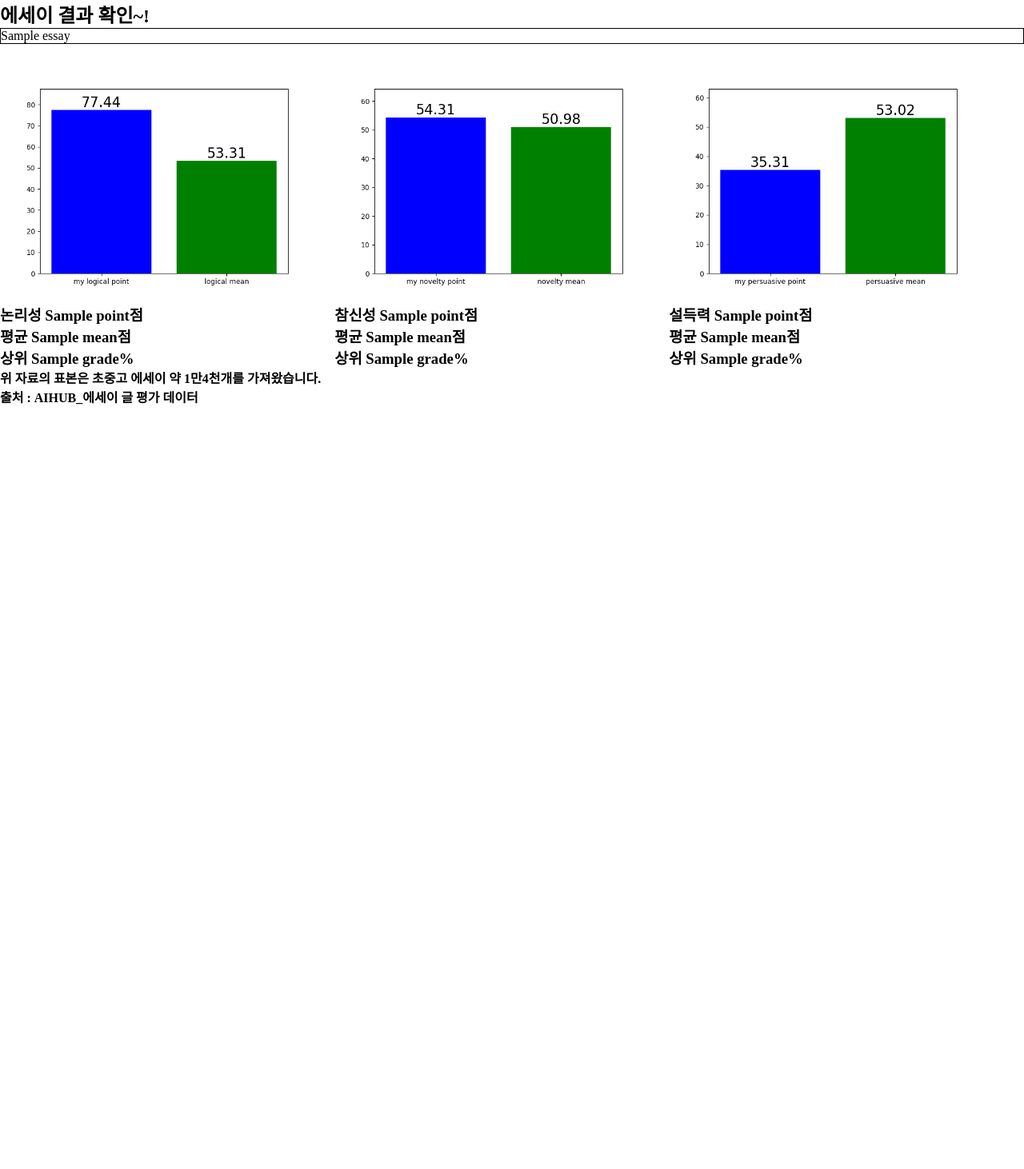
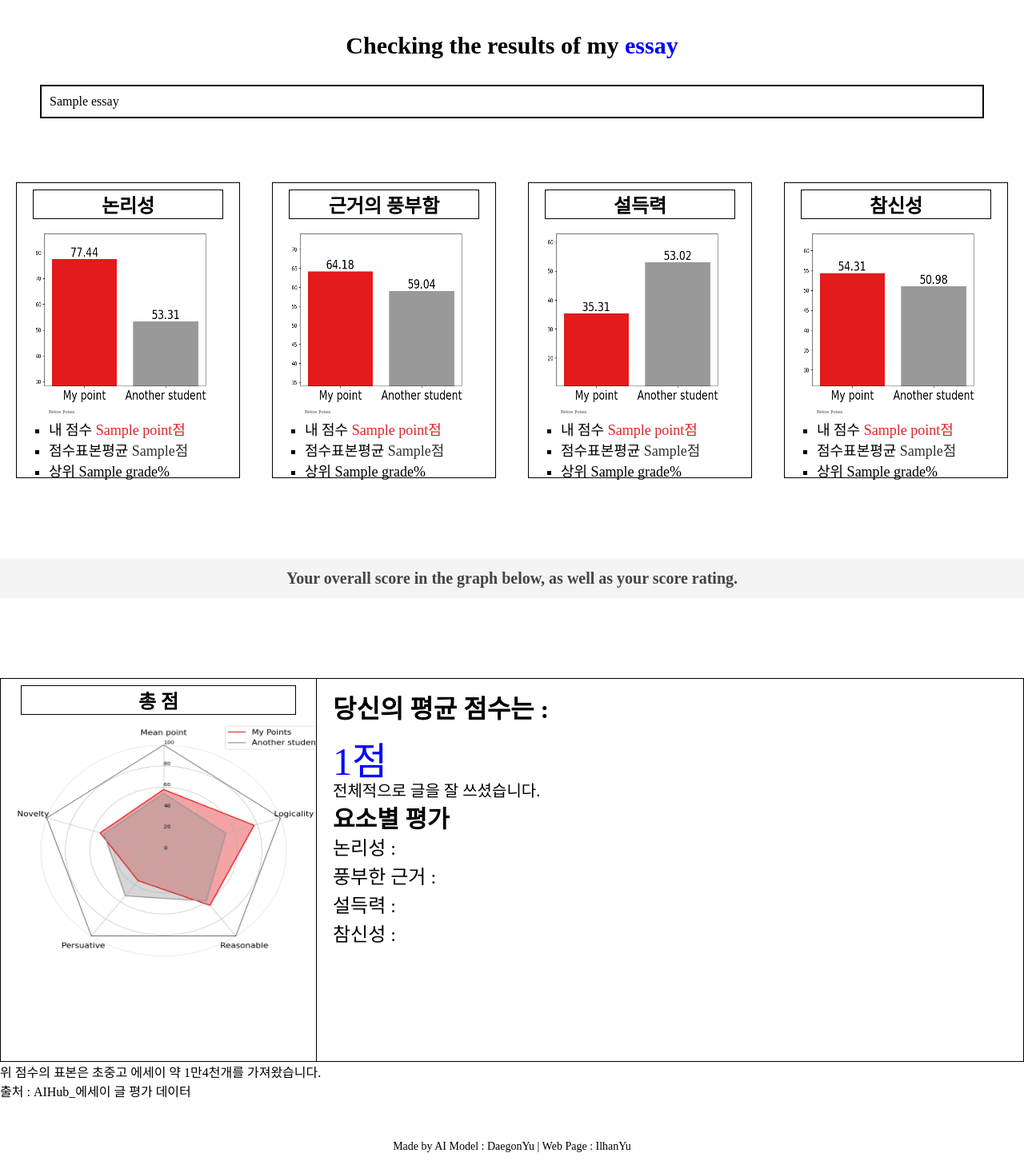
Before and after one commit to daegonYu/Automated-Essay-Scoring-Simple-Web, a Flask app: template templates/result.html in a window 1280 px wide. Shown: the whole page at 80% size. Before the commit the page ends 506 px from the top, so only its background shows below. Run offline with Flask 2, Linux system fonts and the light colour scheme; the template is opened without the code that fills it: most values are stand-ins (such as "Sample title", 1, 10 or a date in 2020); parts of the project's set-up code (start-up, migrations or seed data) failed here and were passed over.

Commit message:
그래프 수정 및 html 수정사항 적용

```diff
--- a/app.py
+++ b/app.py
@@ -4,7 +4,7 @@ import numpy as np
 import pandas as pd
 from matplotlib import pyplot as plt
 import re
-from pic import graph
+import pic
 
 app = Flask(__name__)
 
@@ -40,7 +40,8 @@ reason_mean = round(float(reason_mean),2)
 persuasive_mean = round(float(persuasive_mean),2)
 novelty_mean = round(float(novelty_mean),2)
 
-mean_list = [logical_mean, reason_mean, persuasive_mean, novelty_mean]
+hub_points = [logical_mean, reason_mean, persuasive_mean, novelty_mean]
+hub_mean = round(sum(hub_points) / len(hub_points),2)
 
 # numpy -> list
 logical_hub_points_list = list(logical_hub_points)
@@ -72,10 +73,11 @@ def result():
         reason_point = reason_model.result_point(input_sentence, mode_='reason')
         persuasive_point = persuasive_model.result_point(input_sentence, mode_='persuasive')
         novelty_point = novelty_model.result_point(input_sentence, mode_='novelty')
+
         total_point = logical_point + reason_point + persuasive_point + novelty_point
-
         point_list = [logical_point, reason_point, persuasive_point, novelty_point]
-
+        my_point_mean = round(sum(point_list) / len(point_list),2)
+        total_mean = my_point_mean, hub_mean
         # 점수가 다른 학생들과 비교하여 상위 몇 % 인지 계산
 
         logical_hub_points_list.append(logical_point)
@@ -91,20 +93,22 @@ def result():
         my_novelty_grade = (len(novelty_hub_points_list) - novelty_hub_points_list.index(novelty_point)) / len(novelty_hub_points_list) * 100
 
         grade_list = [my_logical_grade, my_reason_grade, my_persuasive_grade, my_novelty_grade]
+        my_grade_mean = round(sum(grade_list) / len(grade_list),2)
         grade_list = [round(grade,2) for grade in grade_list]
+
 
         # 그래프 그리고 저장하기
 
-        font_size = 20
+        font_size = 22
 
-        graph(mode='logical', essay_point=logical_point, mean=logical_mean, font_size=font_size)
-        graph(mode='reason', essay_point=reason_point, mean=reason_mean, font_size=font_size)
-        graph(mode='persuasive', essay_point=persuasive_point, mean=persuasive_mean, font_size=font_size)
-        graph(mode='novelty', essay_point=novelty_point, mean=novelty_mean, font_size=font_size)
+        pic.graph(mode='logical', essay_point=logical_point, mean=logical_mean, font_size=font_size)
+        pic.graph(mode='reason', essay_point=reason_point, mean=reason_mean, font_size=font_size)
+        pic.graph(mode='persuasive', essay_point=persuasive_point, mean=persuasive_mean, font_size=font_size)
+        pic.graph(mode='novelty', essay_point=novelty_point, mean=novelty_mean, font_size=font_size)
+        pic.total_graph(mean=total_mean, my_points=point_list, hub_points=hub_points)
 
-
-        return render_template("result.html", essay=essay, point_list=point_list, \
-            total_point=total_point, grade_list=grade_list, mean_list=mean_list)
+        return render_template("result.html", essay=essay, my_points=point_list, \
+            hub_points=hub_points, grade_list=grade_list, total_mean=total_mean)
     else:
         return render_template("index.html")
 
--- a/forms.py
+++ b/forms.py
@@ -2,7 +2,6 @@ import torch
 from transformers import BertConfig, CONFIG_NAME, BertTokenizer
 from transformers import AutoModel, AutoTokenizer
 import os,sys
-sys.path.append(os.path.dirname('/home/daegon/AES/'))
 from document_bert_architectures import DocumentBertCombineWordDocumentLinear, DocumentBertSentenceChunkAttentionLSTM
 # from evaluate import evaluation
 from encoder import encode_documents
--- a/templates/result.html
+++ b/templates/result.html
@@ -81,15 +81,15 @@
             }
             .novelty-graph
             {
-                background-image: url(/static/images/logical.png);
+                background-image: url(/static/images/novelty.png);
             }
             .persuasivePower-graph
             {
-                background-image: url(/static/images/logical.png);
+                background-image: url(/static/images/persuasive.png);
             }
             .basis-graph
             {
-                background-image: url(/static/images/logical.png);
+                background-image: url(/static/images/reason.png);
             }
             .result-text
             {
@@ -97,7 +97,6 @@
                 font-size: 18px;
                 padding: 0 0 4px 20px;
                 margin: 0 20px 0 20px;
-                border: 1px solid black;
 
             }
             .total-score
@@ -123,7 +122,7 @@
                 height: 336px;
                 background-size: 399px 343px;
                 background-position: -2px;
-                background-image: url(/static/images/total2.png);
+                background-image: url(/static/images/total.png);
                 margin: 0 auto;
             }
             .total-text
@@ -144,11 +143,11 @@
             }
             .blue
             {
-                color: #0000ff;
+                color: #E3242B;
             }
             .green
             {
-                color: #008001;
+                color: #303030;
             }
             footer
             {
@@ -208,55 +207,139 @@
         </style>
     </head>
 
-
     <body>
-        <div>
-            <h2>에세이 결과 확인~!</h2>
-            <div style="border: 1px solid black;" cols="100">
+        <div class="wrapper">
+            <div class="essay-title">
+                Checking the results of my <span class="essay-word">essay</span>
+            </div>
+            <div class="essay-content">
                 {{ essay }}
             </div>
-        </div>
+            <div class="result-container">
+                <div class="result-content">
+                    <div class="result-title">
+                        논리성
+                    </div>
+                    <div class="logicality-graph result-graph">
+                    </div>
+                    <div class="result-text">
+                        <div class="by">
+                            Below Points
+                        </div>
+                        <ul class="ul">
+                            <li>내 점수 <span class="blue">{{ my_points[0] }}점</span></li>
+                            <li>점수표본평균 <span class="green">{{ hub_points[0] }}점</span></li>
+                            <li>상위 {{ grade_list[0] }}%</li>
+                        </ul>
+                    </div>
+                </div>
 
-        <div style="width: 99%; bottom:100px; padding-top:20px">
-
-            <div style="width:33%; float:left">   <!-- style="float:left; text-align:center;" -->
-                {% if True %}
-                <img src="{{ url_for('static', filename="images/logical.png") }}" style="width:400px"><br>
-                {% endif %}
-                <div>
-                    <h3>논리성 {{ point_list[0] }}점</h3>
-                    <h3>평균 {{ mean_list[0] }}점</h3>
-                    <h3>상위 {{ grade_list[0] }}%</h3>
+                <div class="result-content">
+                    <div class="result-title">
+                        근거의 풍부함
+                    </div>
+                    <div class="basis-graph result-graph">
+                    </div>
+                    <div class="result-text">
+                        <div class="by">
+                            Below Points
+                        </div>
+                        <ul class="ul">
+                            <li>내 점수 <span class="blue">{{ my_points[1] }}점</span></li>
+                            <li>점수표본평균 <span class="green">{{ hub_points[1] }}점</span></li>
+                            <li>상위 {{ grade_list[1] }}%</li>
+                        </ul>
+                    </div>
+                </div>
+                <div class="result-content">
+                    <div class="result-title">
+                        설득력
+                    </div>
+                    <div class="persuasivePower-graph result-graph">
+                    </div>
+                    <div class="result-text">
+                        <div class="by">
+                            Below Points
+                        </div>
+                        <ul class="ul">
+                            <li>내 점수 <span class="blue">{{ my_points[2] }}점</span></li>
+                            <li>점수표본평균 <span class="green">{{ hub_points[2] }}점</span></li>
+                            <li>상위 {{ grade_list[2] }}%</li>
+                        </ul>
+                    </div>
+                </div>
+                <div class="result-content">
+                    <div class="result-title">
+                        참신성
+                    </div>
+                    <div class="novelty-graph result-graph">
+                    </div>
+                    <div class="result-text">
+                        <div class="by">
+                            Below Points
+                        </div>
+                        <ul class="ul">
+                            <li>내 점수 <span class="blue">{{ my_points[3] }}점</span></li>
+                            <li>점수표본평균 <span class="green">{{ hub_points[3] }}점</span></li>
+                            <li>상위 {{ grade_list[3] }}%</li>
+                        </ul>
+                    </div>
                 </div>
             </div>
+        </div>
+        <div class="data">
+            <div class="wrapper">
+                Your overall score in the graph below, as well as your score rating.
+            </div>
+        </div>
+        <div class="wrapper">
+            <div class="total-page">
+                <div class="total-score result-content">
+                    <div class="total-title result-title">
+                        총 점
+                    </div>
+                    <div class="total-graph result-graph">
+                    </div>
 
-            <div style="width:33%; float:left">
-                {% if True %}
-                <img src="{{ url_for('static', filename="images/novelty.png") }}" style="width:400px"><br>
-                {% endif %}
-                <div>
-                <h3>참신성 {{ point_list[1] }}점</h3>
-                <h3>평균 {{ mean_list[1] }}점</h3>
-                <h3>상위 {{ grade_list[1] }}%</h3>
+                </div>
+                <div class="total-evaluation">
+                    <div class="evaluation-title">
+                        당신의 평균 점수는 :
+                    </div>
+                    <div class="evaluation-text">
+                        {{ total_mean[0] }}점
+                        <div class="evaluation-under">
+
+                            전체적으로 글을 잘 쓰셨습니다.
+
+                        </div>
+                    </div>
+                    <div class="evaluation-element">
+                        요소별 평가
+                        <ul class="evaluation-ul">
+                            <li>
+                                논리성 :
+                            </li>
+                            <li>
+                                풍부한 근거 :
+                            </li>
+                            <li>
+                                설득력 :
+                            </li>
+                            <li>
+                                참신성 :
+                            </li>
+                        </ul>
+                    </div>
                 </div>
             </div>
-
-            <div style="width:34%; float:left">
-                {% if True %}
-                <img src="{{ url_for('static', filename="images/persuasive.png") }}" style="width:400px"><br>
-                {% endif %}
-                <div>
-                    <h3>설득력 {{ point_list[2] }}점</h3>
-                    <h3>평균 {{ mean_list[2] }}점</h3>
-                    <h3>상위 {{ grade_list[2] }}%</h3>
-                </div>
-            </div>
-        <div>
-
-        <div>
-            <h4> 위 자료의 표본은 초중고 에세이 약 1만4천개를 가져왔습니다.</h4>
-            <h4> 출처 : AIHUB_에세이 글 평가 데이터 </h4>
         </div>
-
+        <div class="wrapper">
+            위 점수의 표본은 초중고 에세이 약 1만4천개를 가져왔습니다.<br>
+            출처 : AIHub_에세이 글 평가 데이터
+        </div>
+        <footer>
+                Made by AI Model : DaegonYu     |       Web Page : IlhanYu
+        </footer>
     </body>
 </html>
```
Also changed, not shown: pic.py (+71 -7 lines), static/images/logical.png, static/images/novelty.png, static/images/persuasive.png, static/images/reason.png, static/images/total.png, 1 other file.
